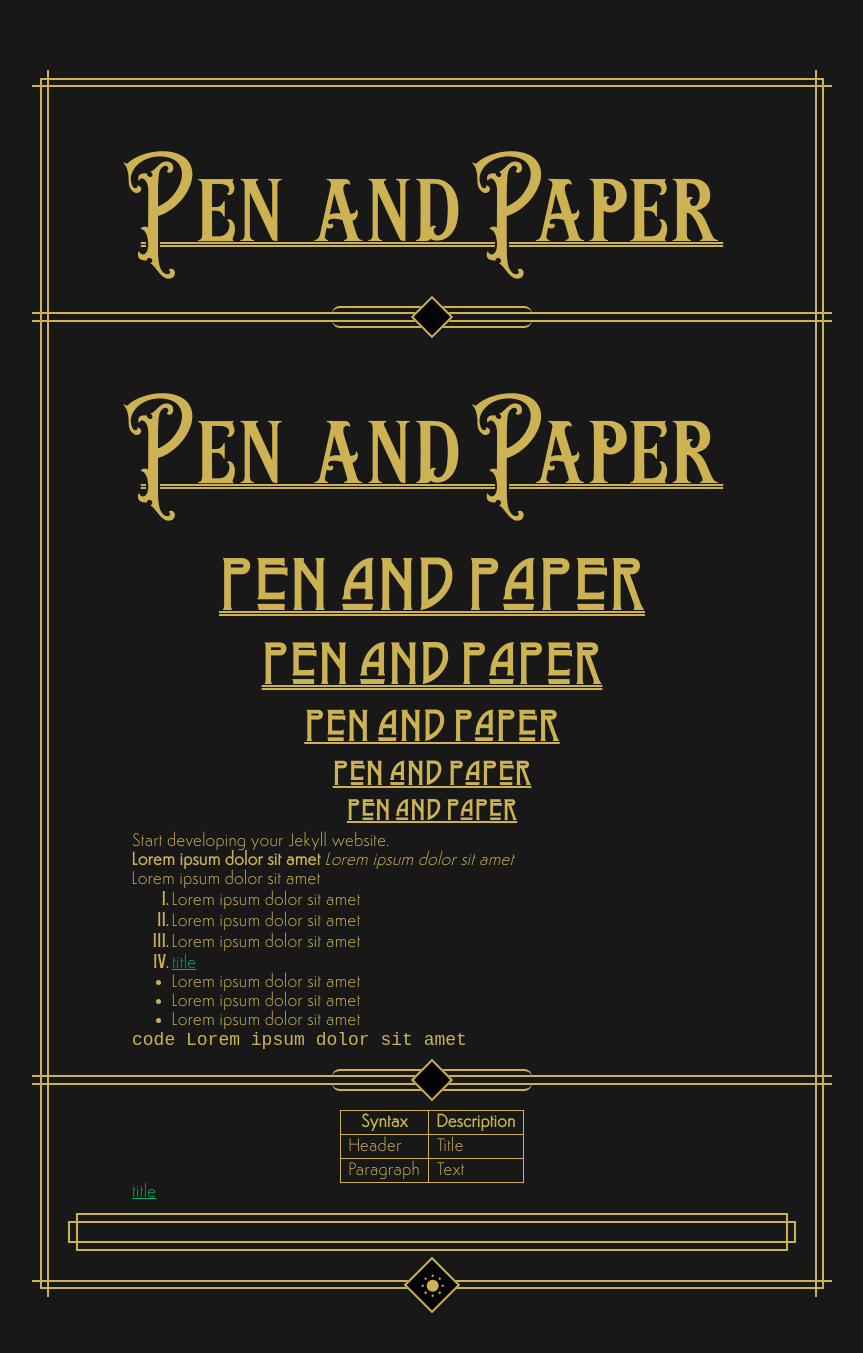
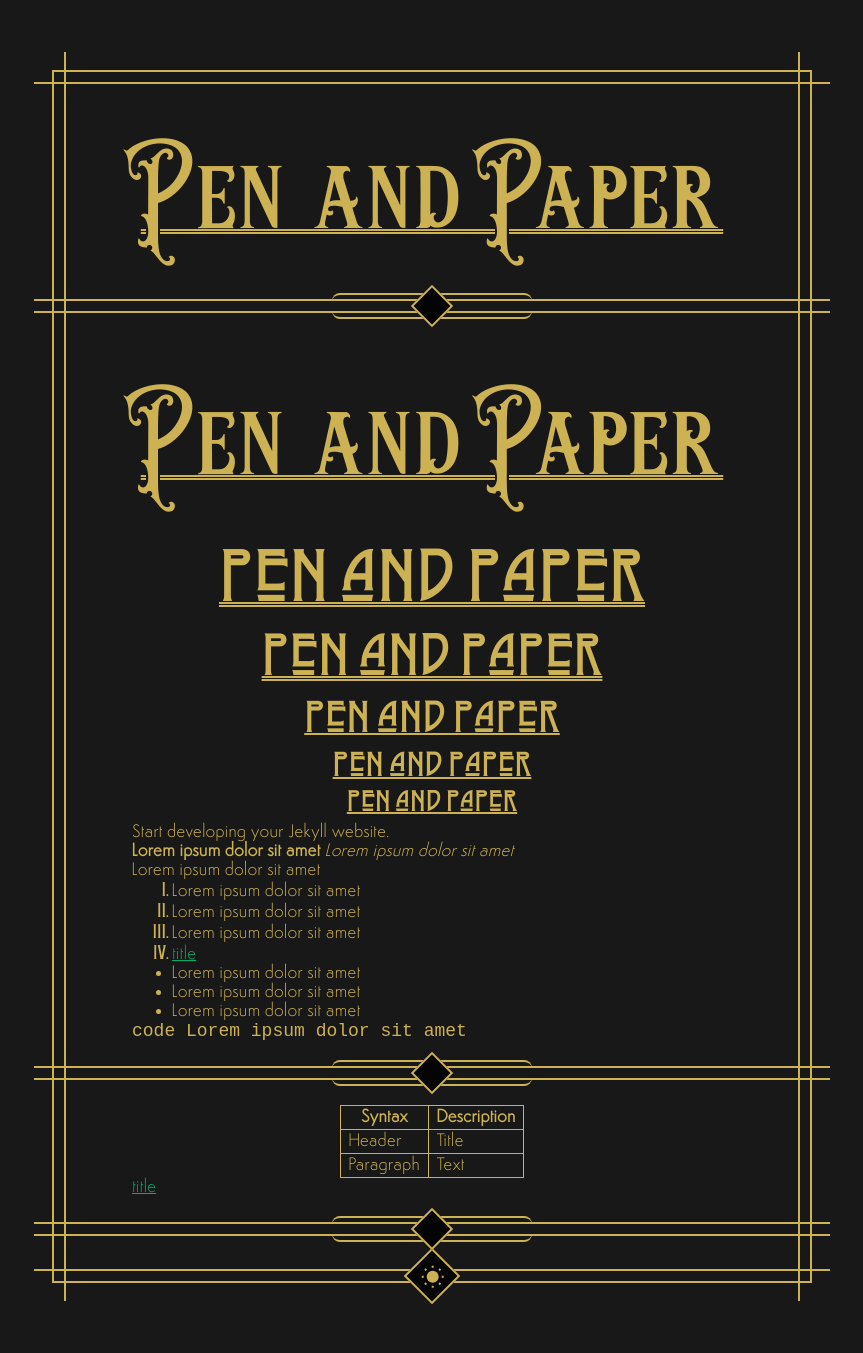
Before and after one commit to EricVonBrumby/pnp, a Jekyll site: the page built from index.md, in a window 1280 px wide. Shown: the whole page, without its empty margins (208-1071 px from the left). Built offline with Jekyll 4.4.1, drawn with Linux system fonts in a browser that asks for light colours.

Commit message:
[TASK] rework

```diff
--- /dev/null
+++ b/_includes/head.html
@@ -0,0 +1,7 @@
+<head>
+    <meta name="viewport" content="width=device-width, initial-scale=1">
+    <meta charset="utf-8">
+    <title>{{ page.title }} - {{ site.title }}</title>
+    <link rel="stylesheet" href="{{ "/assets/css/main.css" | relative_url }}">
+    <script type="module" src="{{ "/assets/JavaScript/main.js" | relative_url }}"></script>
+</head>
--- a/_layouts/default.html
+++ b/_layouts/default.html
@@ -1,21 +1,22 @@
 <!DOCTYPE html>
 <html lang="de-DE">
-  <head>
-    <meta name="viewport" content="width=device-width, initial-scale=1">
-    <meta charset="utf-8">
-    <title>{{ page.title }} - {{ site.title }}</title>
-    <link rel="stylesheet" href="{{ "/assets/css/main.css" | relative_url }}">
-    <script type="module" src="{{ "/assets/JavaScript/main.js" | relative_url }}"></script>
-  </head>
+    {% include head.html %}
     <body>
         <div class="wrapper">
-          <section class="artdeco-box--overhang">
+            <div class="artdeco-box--overhang">
                 {% include darkmode-toggle.html %}
+                <header>
                     <h1>{{ page.title }}</h1>
+                </header>
                 <hr>
+                <main>
                     {{ content }}
-              <div class="artdeco-box--setin"></div>
-          </section>
+                </main>
+                <hr>
+                <footer>
+
+                </footer>
+            </div>
         </div>
     </body>
 </html>
--- a/_sass/artdeco.scss
+++ b/_sass/artdeco.scss
@@ -1,26 +1,35 @@
 @use "variables";
 
 .artdeco-box {
+
     &--overhang {
-        --lw: 2px; /* thickness of lines */
-        --o1: 15px; /* offest of lines*/
-        --o2: 10px; /* offset of rectangle */
+        position: relative;
+        margin: 20px;
+        padding: 20px;
+        border: 2px solid variables.$bodyColor;
+        min-height: 300px;
 
-        width: 100%;
-        height: 100%;
-        position: relative;
-        padding: 20px 10px;
-        margin-top: 20px;
+        &:before {
+            content: '';
+            position: absolute;
+            top: -20px;
+            bottom: -20px;
+            left: 10px;
+            right: 10px;
+            border-left: 2px solid variables.$bodyColor;
+            border-right: 2px solid variables.$bodyColor;
+        }
 
-        box-sizing: border-box;
-        display: inline-block;
-        border: var(--o1) solid transparent;
-        outline: var(--lw) solid variables.$bodyColor;
-        outline-offset: calc(-1 * var(--o2));
-        background: conic-gradient(
-                        from 90deg at var(--lw) var(--lw),
-                        #0000 25%,
-                        variables.$bodyColor 0) 0 0/calc(100% - var(--lw)) calc(100% - var(--lw)) padding-box border-box;
+        &:after {
+            content: '';
+            position: absolute;
+            top: 10px;
+            bottom: 10px;
+            left: -20px;
+            right: -20px;
+            border-top: 2px solid variables.$bodyColor;
+            border-bottom: 2px solid variables.$bodyColor;
+        }
     }
 
     &--setin {;
--- a/_sass/darkmode-toggle.scss
+++ b/_sass/darkmode-toggle.scss
@@ -21,7 +21,8 @@
     width: 40px;
     height: 40px;
     position: absolute;
-    bottom: -23px;
+    z-index: 10;
+    bottom: -15px;
     left: 50%;
     transform: translate(-50%, 0) rotate(45deg);
     cursor: pointer;
--- a/_sass/typography.scss
+++ b/_sass/typography.scss
@@ -91,20 +91,13 @@ ol {
 }
 
 hr {
-    height: 10px;
+    height: 14px;
     margin-block: 25px;
-    margin-inline: -25px;
+    margin-inline: -40px;
     position: relative;
     color: variables.$bodyColor;
     border: none;
-    background: linear-gradient(to bottom,
-            variables.$bodyColor 0%,
-            variables.$bodyColor 20%,
-            transparent 20%,
-            transparent 80%,
-            variables.$bodyColor 80%,
-            variables.$bodyColor 100%
-    );
+    border-block: 2px solid variables.$bodyColor;;
     overflow: visible;
 
     &:before, &:after {
@@ -131,8 +124,8 @@ hr {
 
     &:after {
         z-index: 10;
-        top: -6px;
-        height: 22px;
+        top: -8px;
+        height: 26px;
         width: 200px;
         border-inline: none;
         border-radius: 8px;
```
Lines whose indentation alone changed are shown as unchanged.
